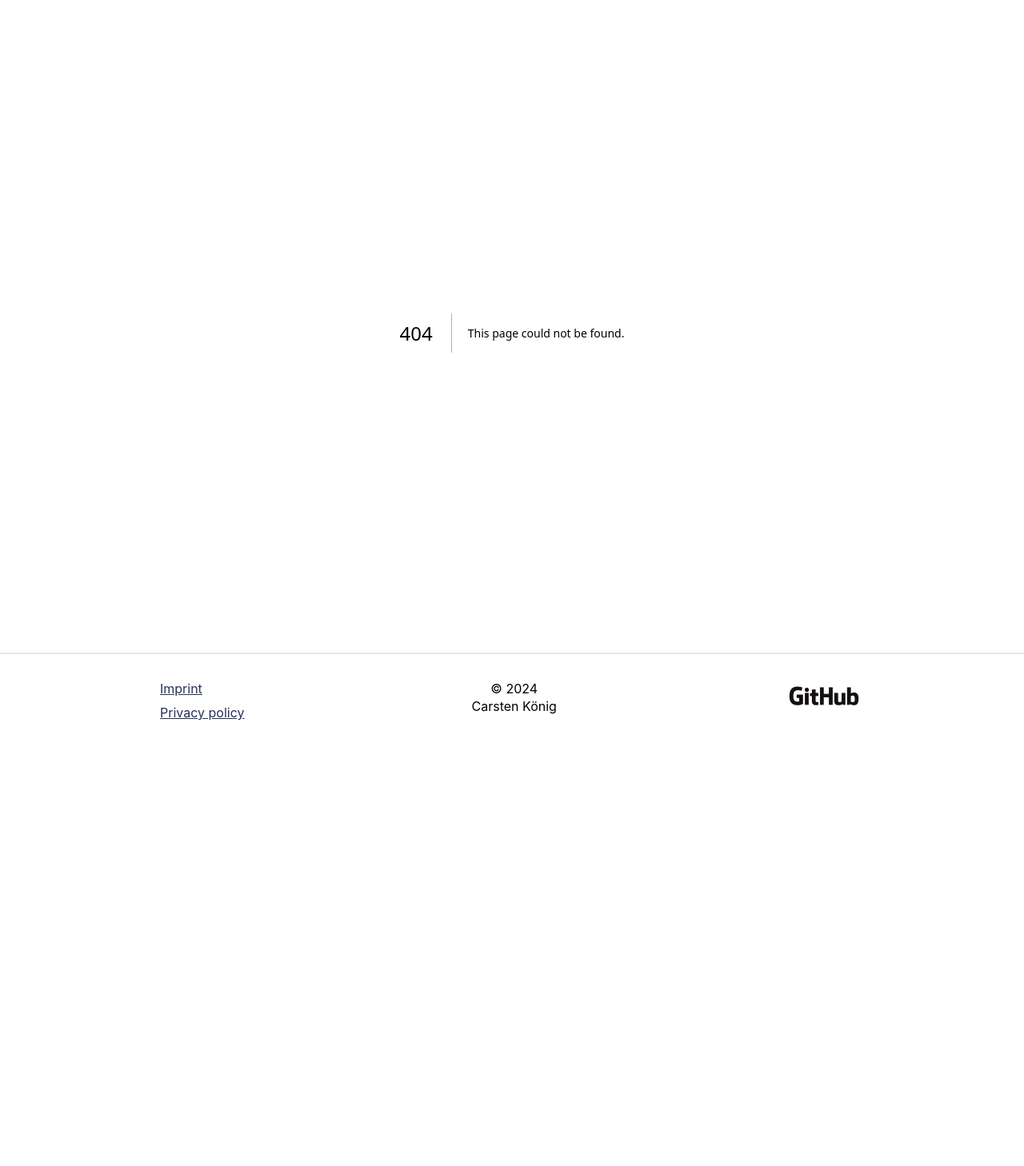
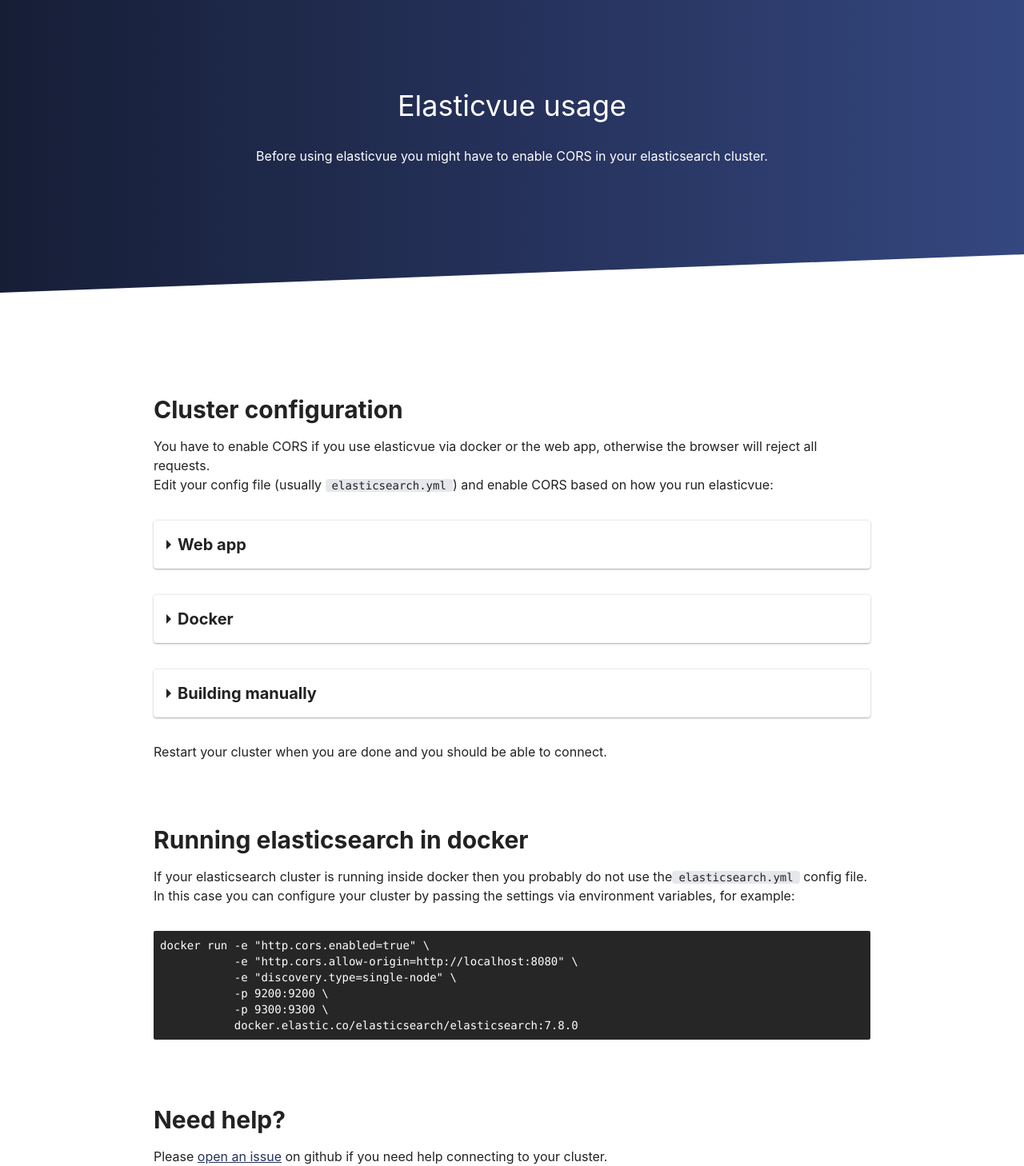
Before and after one commit to cars10/elasticvue_com-react, a Next.js app: page /usage in a window 1280 px wide. Before the commit this address had no page. Shown: the part 80-1538 px from the top of the page at 80% size. Before the commit the page ends 1015 px from the top, so only its background shows below. Built offline with nearby package versions, Linux system fonts and the light colour scheme.

Commit message:
usage draft

```diff
--- a/package.json
+++ b/package.json
@@ -9,6 +9,7 @@
     "lint": "next lint"
   },
   "dependencies": {
+    "cssnano": "^6.0.3",
     "next": "14.1.0",
     "react": "^18",
     "react-dom": "^18",
--- a/postcss.config.js
+++ b/postcss.config.js
@@ -2,5 +2,6 @@
   plugins: {
     tailwindcss: {},
     autoprefixer: {},
+    ...(process.env.NODE_ENV === 'production' ? { cssnano: {} } : {})
   },
 }
--- /dev/null
+++ b/src/app/usage/page.tsx
@@ -0,0 +1,114 @@
+import Image from 'next/image'
+import Diagonal from '@/images/diagonal.svg'
+import Collapse from '@/components/Collapse/Collapse'
+import Code from '@/components/Code/Code'
+
+export default function Usage() {
+  return (
+    <>
+      <section className="py-4 lg:py-24 mb-4 lg:mb-none">
+        <div className="lg:w-[70%] w-[92%] max-w-[1344px] mx-auto text-white">
+          <div className="text-center">
+            <h1 className="text-4xl mb-8">Elasticvue usage</h1>
+            <p>Before using elasticvue you might have to enable CORS in your elasticsearch cluster.</p>
+          </div>
+
+        </div>
+      </section>
+
+      <Image src={Diagonal} alt="" className="w-full hidden lg:block h-12" />
+
+      <section className="bg-white py-4 lg:py-32 lg:mb-none">
+        <div className="lg:w-[70%] w-[92%] max-w-[1344px] mx-auto mb-20">
+          <h2 className="text-3xl font-bold mb-4">Cluster configuration</h2>
+
+          <div className="mb-8 leading-normal">
+            You have to enable CORS if you use elasticvue via docker or the web app,
+            otherwise the browser will reject all requests. <br />
+            Edit your config file (usually <span className="bg-gray-200 px-2 py-05 text-sm font-mono rounded">elasticsearch.yml</span>)
+            and enable CORS based on how you run elasticvue:
+          </div>
+
+          <div className="mb-8">
+            <Collapse name="web_app" title="Web app">
+              <p className="mb-2">
+                You have to enable CORS if you use elasticvue via <a href="https://app.elasticvue.com" rel="noopener" target="_blank" className="underline text-primary">app.elasticvue.com</a>.
+              </p>
+              <p className="mb-4">Add the following to your elasticsearch configuration:</p>
+              <Code>
+                <p>http.cors.enabled: true</p>
+                <p>http.cors.allow-origin: /https:\/\/app.elasticvue.com/</p>
+                <br />
+
+                <p className="text-lime-400"># and if your cluster is password protected you also have to add:</p>
+                http.cors.allow-headers: X-Requested-With,Content-Type,Content-Length,Authorization</Code>
+            </Collapse>
+          </div>
+
+          <div className="mb-8">
+            <Collapse name="docker" title="Docker">
+              <p className="mb-2">
+                You have to enable CORS if you use elasticvue via <a href="https://hub.docker.com/r/cars10/elasticvue" rel="noopener" target="_blank" className="underline text-primary">docker</a>.
+              </p>
+              <p className="mb-4">Add the following to your elasticsearch configuration:</p>
+              <Code>
+                <p>http.cors.enabled: true</p>
+                <p>http.cors.allow-origin: &quot;http://localhost:8080&quot;</p>
+                <br />
+
+                <p className="text-lime-400"># and if your cluster is password protected you also have to add:</p>
+                http.cors.allow-headers: X-Requested-With,Content-Type,Content-Length,Authorization</Code>
+            </Collapse>
+          </div>
+
+          <div className="mb-8">
+            <Collapse name="manually" title="Building manually">
+              <p className="mb-2">
+                You have to enable CORS if you manually built elasticvue. In this case you probably know what to do,
+                simply add the origin of the host where elasticvue is running to your elasticsearch config.
+              </p>
+              <p className="mb-4">For example if it is running on <span className="bg-gray-200 px-2 py-05 text-sm font-mono rounded">http://localhost:8080</span></p>
+              <Code>
+                <p>http.cors.enabled: true</p>
+                <p>http.cors.allow-origin: &quot;http://localhost:8080&quot;</p>
+                <br />
+
+                <p className="text-lime-400"># and if your cluster is password protected you also have to add:</p>
+                http.cors.allow-headers: X-Requested-With,Content-Type,Content-Length,Authorization</Code>
+            </Collapse>
+          </div>
+
+          <div>
+            <p>Restart your cluster when you are done and you should be able to connect.</p>
+          </div>
+        </div>
+
+        <div className="lg:w-[70%] w-[92%] max-w-[1344px] mx-auto mb-20">
+          <h2 className="text-3xl font-bold mb-4">Running elasticsearch in docker</h2>
+
+          <div className="mb-8 leading-normal">
+            If your elasticsearch cluster is running inside docker then you probably do not use the
+            <span className="bg-gray-200 px-2 py-05 text-sm font-mono rounded">elasticsearch.yml</span> config file.<br />
+            In this case you can configure your cluster by passing the settings via environment variables, for
+            example:
+          </div>
+
+          <Code>{`docker run -e "http.cors.enabled=true" \\
+           -e "http.cors.allow-origin=http://localhost:8080" \\
+           -e "discovery.type=single-node" \\
+           -p 9200:9200 \\
+           -p 9300:9300 \\
+           docker.elastic.co/elasticsearch/elasticsearch:7.8.0`}</Code>
+        </div>
+
+        <div className="lg:w-[70%] w-[92%] max-w-[1344px] mx-auto">
+          <h2 className="text-3xl font-bold mb-4">Need help?</h2>
+
+          <div className="leading-normal">
+            Please <a href="https://github.com/cars10/elasticvue/issues/new/choose" className="text-primary underline" target="_blank" rel="noopener">open an issue</a> on github if you need help connecting to your cluster.
+          </div>
+        </div>
+      </section>
+    </>
+  )
+}
--- a/src/components/Code/Code.tsx
+++ b/src/components/Code/Code.tsx
@@ -1,9 +1,9 @@
 import React from 'react'
 
-export default function Code({ children }: { children: string }) {
+export default function Code({ children }: { children: any }) {
   return (
     <>
-      <pre className="text-left inline-block whitespace-pre-wrap break-keep bg-gray-900 text-white text-sm rounded-sm p-2 font-mono"><code>{children}</code></pre>
+      <code className="text-left inline-block whitespace-pre bg-neutral-800 text-white text-sm rounded-sm p-2 font-mono w-full overflow-x-auto">{children}</code>
     </>
   )
 }
--- /dev/null
+++ b/src/components/Collapse/Collapse.module.css
@@ -0,0 +1,20 @@
+.collapseToggle::before {
+  content: ' ';
+  display: inline-block;
+
+  border-top: 6px solid transparent;
+  border-bottom: 6px solid transparent;
+  border-left: 6px solid #222;
+  vertical-align: middle;
+  margin-right: .5rem;
+  transform: translateY(-2px);
+}
+
+.collapseToggleInput:checked+.collapseToggle::before {
+  transform: rotate(90deg) translateX(-3px);
+}
+
+.collapseToggleInput:checked+.collapseToggle+.collapsibleContent {
+  padding: 14px;
+  display: block;
+}
--- /dev/null
+++ b/src/components/Collapse/Collapse.tsx
@@ -0,0 +1,26 @@
+'use client'
+
+import { useState } from 'react'
+import style from './Collapse.module.css'
+
+export default function Collapse({ name, title, children }: { name: string, title: string, children: any }) {
+  const [checked, setChecked]= useState(false)
+
+  const toggle = (e: KeyboardEvent) => {
+    if (e.keyCode == 13) setChecked(!checked)
+  }
+
+  return (
+    <>
+      <div className="border-t border-[#ededed] rounded shadow-main hover:shadow-main-ele transition-shadow duration-200 ease-in">
+        <input type="checkbox" aria-hidden="true" id={name} checked={checked} className={`${style.collapseToggleInput} hidden`} onChange={() => setChecked(!checked)} />
+        <label htmlFor={name} tabIndex={0} onKeyDown={(e) => toggle(e as any)} className={`${style.collapseToggle} font-bold cursor-pointer block text-xl p-4`}>
+          {title}
+        </label>
+        <div className={`${style.collapsibleContent} hidden`}>
+          {children}
+        </div>
+      </div>
+    </>
+  )
+}
--- a/src/styles/globals.css
+++ b/src/styles/globals.css
@@ -3,7 +3,7 @@
 @tailwind utilities;
 
 :root {
-  --system-font: -apple-system, BlinkMacSystemFont, "Segoe UI", Roboto, Helvetica, Arial, sans-serif, "Apple Color Emoji", "Segoe UI Emoji", "Segoe UI Symbol";
+  --system-font: BlinkMacSystemFont, -apple-system, "Segoe UI", "Roboto", "Oxygen", "Ubuntu", "Cantarell", "Fira Sans", "Droid Sans", "Helvetica Neue", "Helvetica", "Arial", sans-serif;
   --font-size: 16px;
 
   --default-text-color: #222;
```
Also changed, not shown: 1 other file (tests, documents, lock files or other folders).
